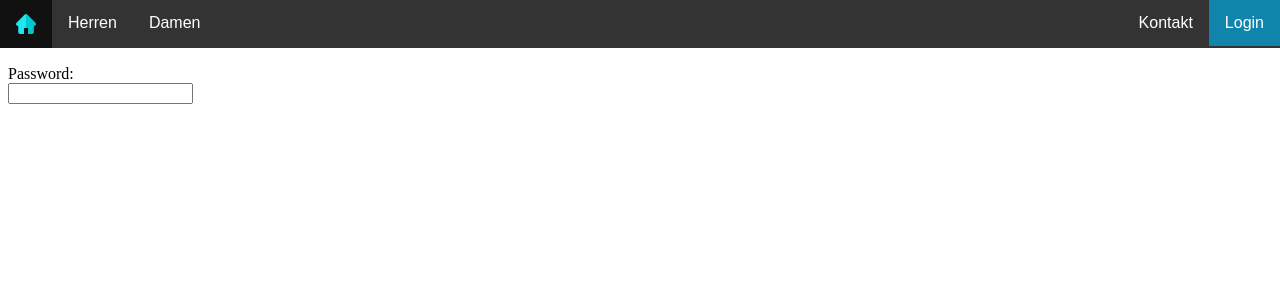
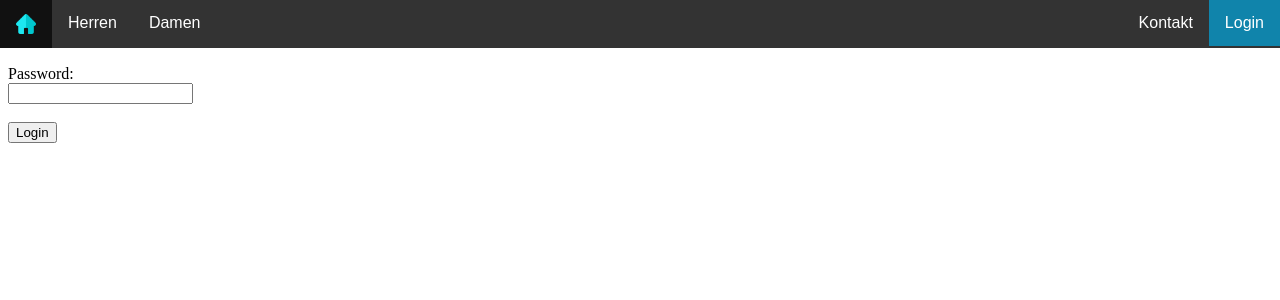
Before and after one commit to Lxcyfxr/Webapp_projekt_wa2, a PHP site: page /login.php in a window 1280 px wide. Shown: the top 300 px of the page. Run offline with PHP 8.4, Linux system fonts and the light colour scheme.

Commit message:
kein plan

```diff
--- a/public/login.php
+++ b/public/login.php
@@ -62,7 +62,7 @@
         <input type="text" id="username" name="username"><br><br>
         <label for="password">Password:</label><br>
         <input type="password" id="password" name="password"><br><br>
-        <input type="submit" value="Login" name="submit>
+        <input type="submit" value="Login" name="submit">
     </form>
 </body>
 </html>
```
